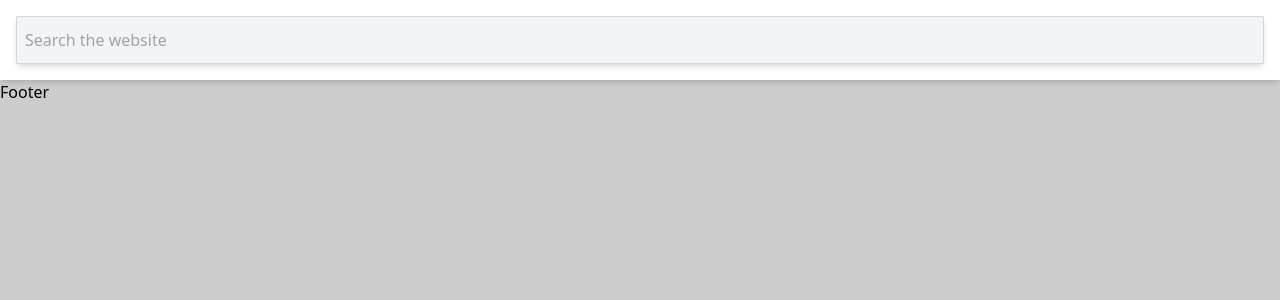
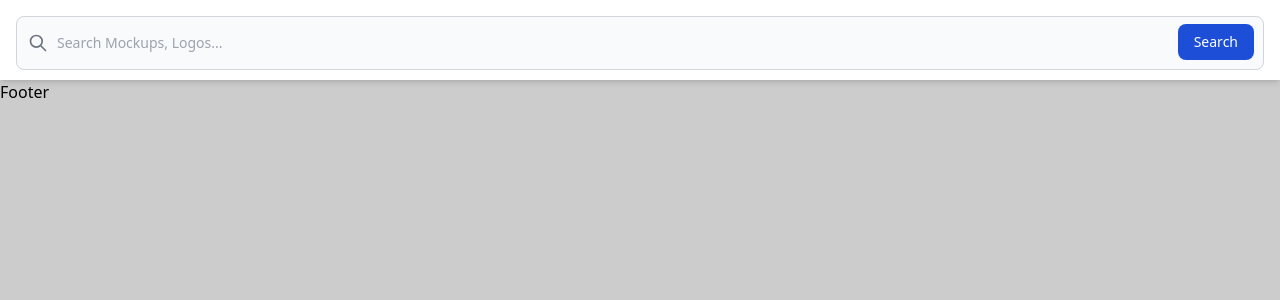
Before and after one commit to UmbrellaCrow612/Flowbite-hallam, a Next.js app: page / in a window 1280 px wide. Both pictures are taken after a click on the button "Open Search". Shown: the top 300 px of the page. Built offline with nearby package versions, Linux system fonts and the light colour scheme.

Commit message:
feat: replaced the search bar new

```diff
--- /dev/null
+++ b/src/components/Header/Search/SearchModal.tsx
@@ -0,0 +1,56 @@
+import { useRecoilState } from 'recoil'
+import { searchModalState } from '../../../../atoms/searchModalState'
+
+interface SearchModalProps {}
+
+export const SearchModal: React.FC<SearchModalProps> = () => {
+  const [open, setOpen] = useRecoilState(searchModalState)
+  return (
+    <div className={`fixed top-0  w-full h-full ${open ? 'block' : 'hidden'}`}>
+      <div className="z-20 w-full h-20 px-4 py-4 bg-white">
+        <form>
+          <label className="mb-2 text-sm font-medium text-gray-900 sr-only">
+            Search
+          </label>
+          <div className="relative">
+            <div className="absolute inset-y-0 left-0 flex items-center pl-3 pointer-events-none">
+              <svg
+                aria-hidden="true"
+                className="w-5 h-5 text-gray-500 dark:text-gray-400"
+                fill="none"
+                stroke="currentColor"
+                viewBox="0 0 24 24"
+                xmlns="http://www.w3.org/2000/svg"
+              >
+                <path
+                  strokeLinecap="round"
+                  strokeLinejoin="round"
+                  strokeWidth="2"
+                  d="M21 21l-6-6m2-5a7 7 0 11-14 0 7 7 0 0114 0z"
+                />
+              </svg>
+            </div>
+            <input
+              type="search"
+              id="default-search"
+              className="block w-full p-4 pl-10 text-sm text-gray-900 border border-gray-300 rounded-lg bg-gray-50 focus:ring-blue-500 focus:border-blue-500 dark:bg-gray-700 dark:border-gray-600 dark:placeholder-gray-400 dark:text-white dark:focus:ring-blue-500 dark:focus:border-blue-500"
+              placeholder="Search Mockups, Logos..."
+              required
+            />
+            <button
+              type="submit"
+              className="text-white absolute right-2.5 bottom-2.5 bg-blue-700 hover:bg-blue-800 focus:ring-4 focus:outline-none focus:ring-blue-300 font-medium rounded-lg text-sm px-4 py-2 dark:bg-blue-600 dark:hover:bg-blue-700 dark:focus:ring-blue-800"
+            >
+              Search
+            </button>
+          </div>
+        </form>
+      </div>
+      {/** Click away listener */}
+      <div
+        className="z-10 w-full h-full bg-black bg-opacity-20"
+        onClick={() => setOpen(!open)}
+      />
+    </div>
+  )
+}
--- a/src/components/Header/SearchModal.tsx
+++ /dev/null
@@ -1,20 +0,0 @@
-import { useRecoilState } from "recoil"
-import { searchModalState } from "../../../atoms/searchModalState"
-
-interface SearchModalProps {}
-
-export const SearchModal: React.FC<SearchModalProps> = () => {
-  const [open,setOpen] = useRecoilState(searchModalState)
-  return (
-    <div
-      className={`fixed top-0  w-full h-full ${
-        open ? 'block' : 'hidden'
-      }`}
-    >
-      <div className="z-20 w-full h-20 px-4 py-4 bg-white">
-        <input type="text" className="w-full h-full px-2 bg-gray-100 border border-gray-300 rounded-sm shadow-md" placeholder="Search the website"/>
-      </div>
-      <div className="z-10 w-full h-full bg-black bg-opacity-20" onClick={() => setOpen(!open)} />
-    </div>
-  )
-}
--- a/src/layouts/GlobalLayout.tsx
+++ b/src/layouts/GlobalLayout.tsx
@@ -1,7 +1,7 @@
 import { Footer } from '../components/Footer'
 import { Header } from '../components/Header'
 import { MobileDrawer } from '../components/Header/Mobile/MobileDrawer'
-import { SearchModal } from '../components/Header/SearchModal'
+import { SearchModal } from '../components/Header/Search/SearchModal'
 
 interface GlobalLayoutProps {
   children: React.ReactNode
```
